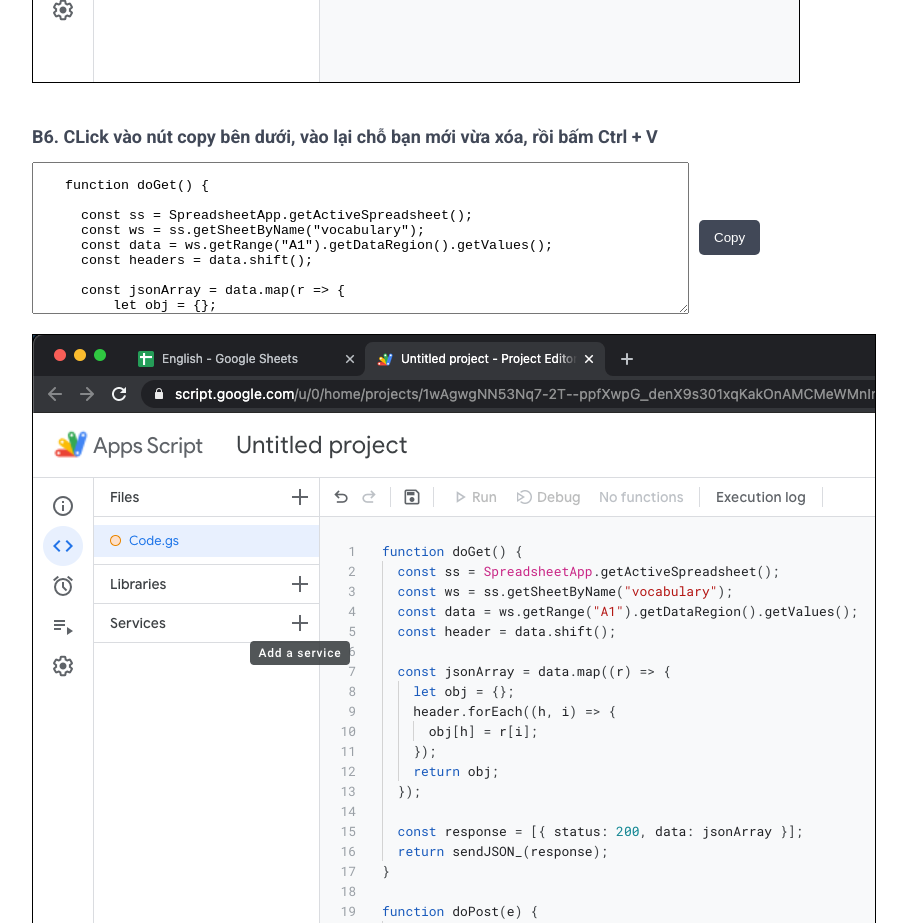
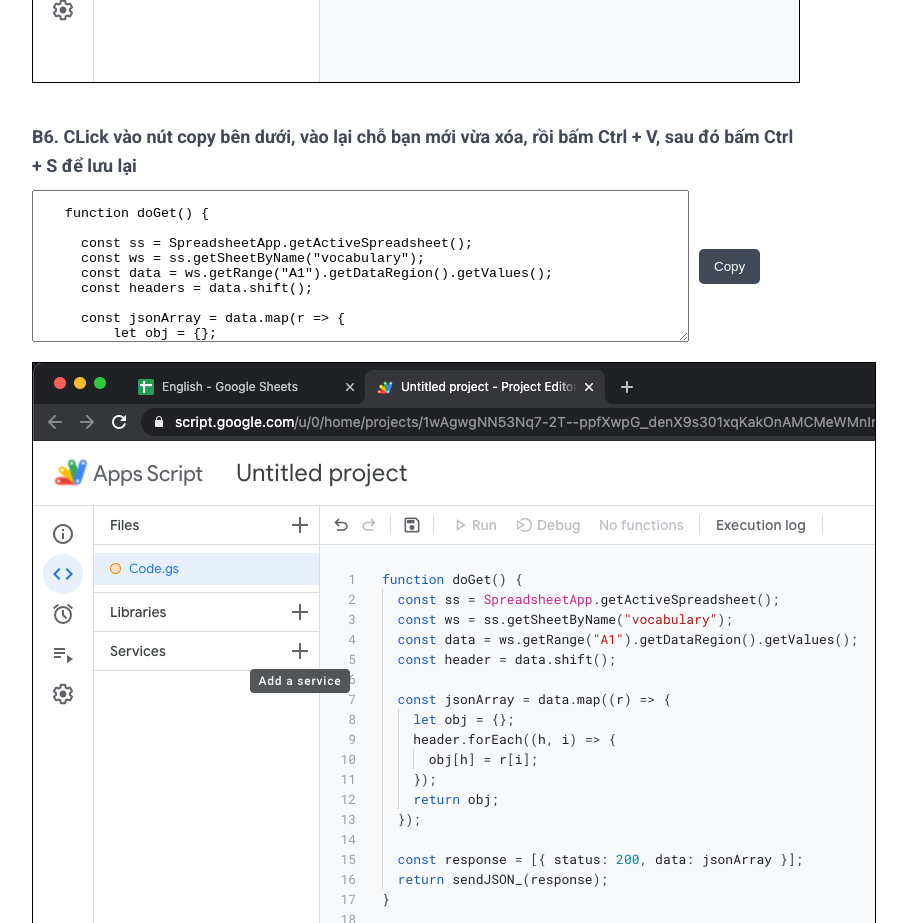
Before and after one commit to JanDongGun/eSheetExtensionGuide, a website: page htmlpages/guide.html in a window 1280 px wide. Shown: the part 2940-3863 px from the top of the page, without its empty margins (224-1131 px from the left). Drawn offline with Linux system fonts and the light colour scheme.

Commit message:
updated guide and file install

```diff
--- a/htmlpages/guide.html
+++ b/htmlpages/guide.html
@@ -81,7 +81,7 @@
           <li class="guide__item">
             <p class="guide__title">
               B6. CLick vào nút copy bên dưới, vào lại chỗ bạn mới vừa xóa, rồi
-              bấm Ctrl + V
+              bấm Ctrl + V, sau đó bấm Ctrl + S để lưu lại
             </p>
             <div class="guide__copy">
               <textarea
```
Also changed, not shown: 3 other files.
